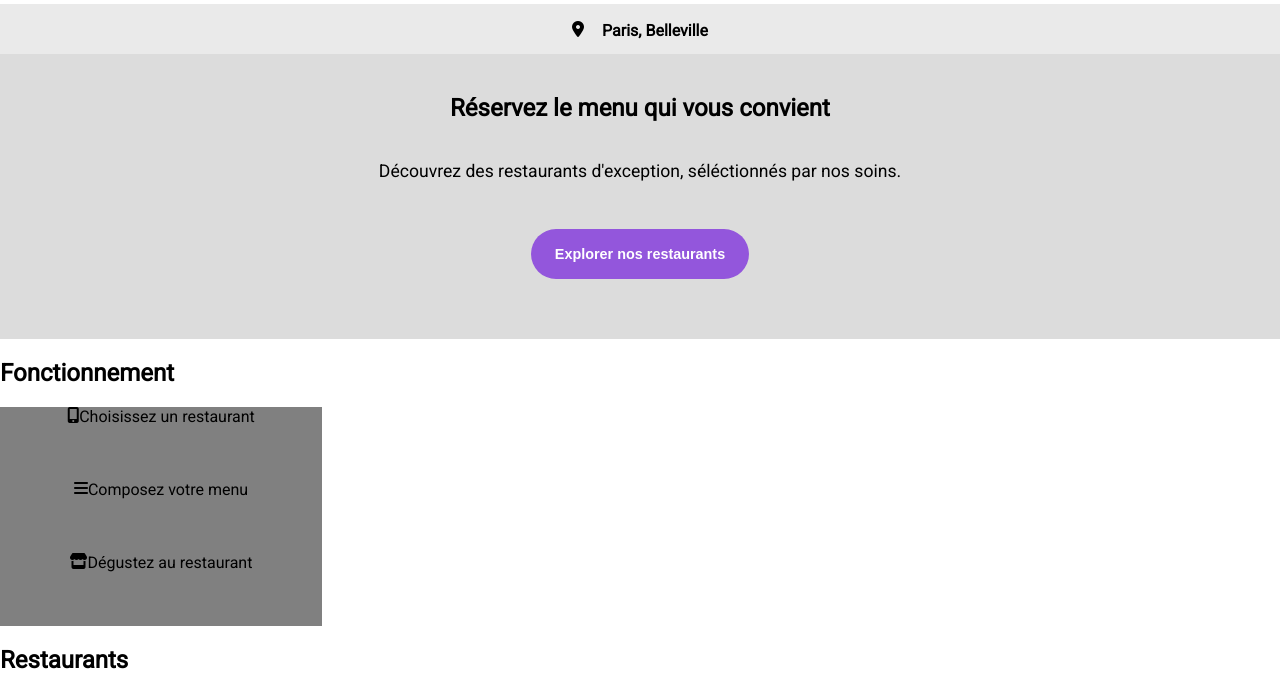
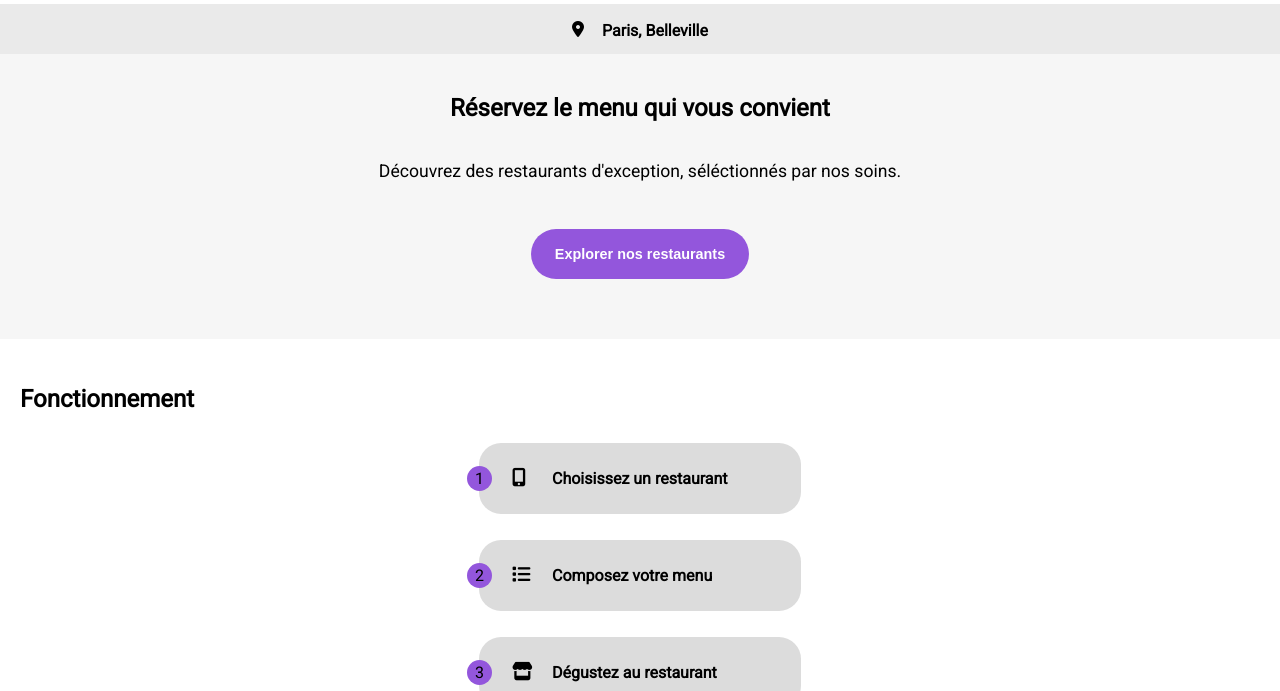
Before and after one commit to Mog-coding/MorganDecherf_3_13102021, a website: page index.html in a window 1280 px wide. Shown: the part 47-738 px from the top of the page. Drawn offline with Linux system fonts and the light colour scheme; grey boxes are pictures that could not be loaded; a web font is replaced by a local one.

Commit message:
Ajout section2 filtres

```diff
--- a/index.html
+++ b/index.html
@@ -40,16 +40,23 @@
             </section>
             <!-- FIN SECTION 1 -->
             <!-- SECTION 2 -->
-            <section>
+            <section class="section-filtres">
                 <h2>Fonctionnement</h2>
-                <div class="filtres">
-                    <div><i class="fas fa-mobile-alt"></i>
+                <div class="container-filtres">
+                    <div class="filtres">
+                        <div class="nombre-filtres">1</div>
+                        <div class="icone-filtres"><i class="fas fa-mobile-alt"></i></div>
                         <span>Choisissez un restaurant</span>
+
                     </div>
-                    <div><i class="fas fa-bars"></i>
+                    <div class="filtres">
+                        <div class="nombre-filtres">2</div>
+                        <div class="icone-filtres"><i class="fas fa-list"></i></div>
                         <span>Composez votre menu</span>
                     </div>
-                    <div><i class="fas fa-store"></i>
+                    <div class="filtres">
+                        <div class="nombre-filtres">3</div>
+                        <div class="icone-filtres"><i class="fas fa-store"></i></div>
                         <span>Dégustez au restaurant</span>
                     </div>
                 </div>
--- a/sass/main.scss
+++ b/sass/main.scss
@@ -52,7 +52,7 @@ header h1{
   align-items: center;
   height: 205px;
   padding: 40px 35px;
-  background-color: gainsboro;
+  background-color: rgb(246, 246, 246); /* rgb(246, 246, 246)*/
 }
 .reservation h2,
 .reservation div{
@@ -82,12 +82,58 @@ img{
 }
 
 /*********** SECTION 2 ***********/
-
-.filtres div{
+.section-filtres h2{
+  margin: 46px 0px 0px 20px;
+}
+.container-filtres{
+  display: flex;
+  flex-direction: column;
+  justify-content: space-between;
+  align-items: center;
+  height: 265px;
+  padding: 30px 20px 65px 20px;
+}
+.filtres{
+  display: flex;
+  justify-content: flex-start;
+  align-items: center;
+  position: relative;
+  height: 71px;
+  min-width: 322px;
+  border-radius: 22px;
+  background-color: gainsboro; /* rgb(246, 246, 246)*/
+}
+.filtres span{
+  font-weight: bold;
+}
+.icone-filtres{
+  width: 40px;
+  margin-left: 33px;
+}
+.icone-filtres  i{
+  font-size: 1.15em;
+}
+.nombre-filtres{
   display: flex;
   justify-content: center;
-  height: 73px;
-  width: 322px;
-  background-color: grey; /* rgb(246, 246, 246)*/
+  align-items: center;
+  width: 25px;
+  height: 25px;
+  position: absolute;
+  left: -12px;
+  border-radius: 50%;
+  background-color: #9356DC;
+}
 
+
+
+
+.relative-filtres span{
+  display: flex;
+  justify-content: center;
+  text-align: center;
+  width: 25px;
+  height: 25px;
+  border-radius: 17px;
+  background-color: #9356DC;
 }
```
Also changed, not shown: .public/css/style.css, 1 other file.
